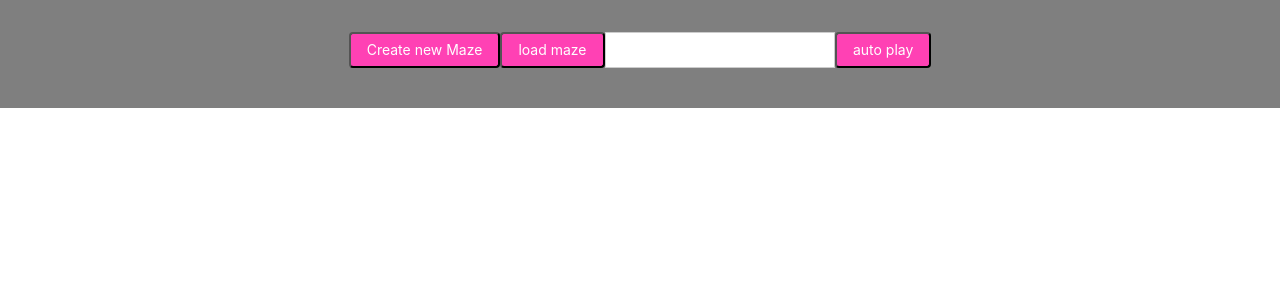
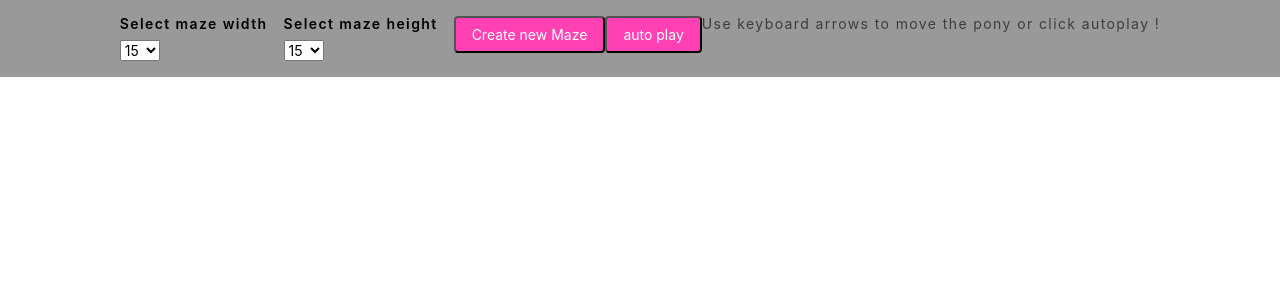
Before and after one commit to louisrstnd/trustpilot-pony-challenge, a React (Create React App) app: page / in a window 1280 px wide. Shown: the top 300 px of the page. Built offline with nearby package versions, Linux system fonts and the light colour scheme.

Commit message:
update design

```diff
--- a/public/index.html
+++ b/public/index.html
@@ -2,7 +2,7 @@
 <html lang="en">
   <head>
     <meta charset="utf-8">
-    <link rel="shortcut icon" href="%PUBLIC_URL%/favicon.ico">
+    <link rel="shortcut icon" href="%PUBLIC_URL%/pony.ico">
     <meta name="viewport" content="width=device-width, initial-scale=1, shrink-to-fit=no">
     <meta name="theme-color" content="#000000">
     <!--
@@ -19,7 +19,7 @@
       work correctly both with client-side routing and a non-root public URL.
       Learn how to configure a non-root public URL by running `npm run build`.
     -->
-    <title>React App</title>
+    <title>Save the Pony!</title>
   </head>
   <body>
     <noscript>
--- a/src/App.css
+++ b/src/App.css
@@ -30,9 +30,9 @@ nav{
   cursor:pointer;
   /*display:inline-block;*/
   text-align: center;
-  font-size:0.5em;
+  font-size:1em;
   box-sizing: border-box;
-
+  font-weight: bold;
   transition: all 0.3s linear;
 
 
@@ -62,9 +62,9 @@ nav{
   background-size: cover;
 
 }
-.exitPath{
+/* .exitPath{
   background-color : rgba(255, 204, 210, .7);
-}
+} */
 .exit{
     background: url('./door.png')  no-repeat;
     background-size: contain;
--- a/src/App.js
+++ b/src/App.js
@@ -26,14 +26,16 @@ class App extends Component {
       mazeId: '',
       width: 0,
       height: 0,
-      walls: [],
+      walls: [[]],
       pony: 0,
       domokun: 0,
       exit: 0,
       exitPath: [],
       directions: [],
       backgroundUrl: '',
-      active: true
+      active: true,
+      newWidth: 15,
+      newHeight: 15
     }
   }
 
@@ -44,12 +46,15 @@ class App extends Component {
 
 
   createMaze = (event) => {
+    let {newWidth, newHeight} = this.state;
+
+    console.log(newWidth, newHeight)
     fetch("https://ponychallenge.trustpilot.com/pony-challenge/maze", {
       method: 'post',
       headers: { 'Content-Type': 'application/json' },
       body: JSON.stringify({
-        "maze-width": 20,
-        "maze-height": 15,
+        "maze-width": Number(newWidth),
+        "maze-height": Number(newHeight),
         "maze-player-name": "Fluttershy",
         "difficulty": 2
       })
@@ -68,6 +73,10 @@ class App extends Component {
   }
 
   refreshMaze = (event) => {
+    if(this.state.mazeId === ''){
+      return;
+    }
+
     fetch("https://ponychallenge.trustpilot.com/pony-challenge/maze/" + this.state.mazeId)
     .then(response => response.json())
     .then(response => {
@@ -213,7 +222,7 @@ class App extends Component {
     return Array.from(directions);
   }
 
-  isSouthWall(coords) {
+  isSouthWall= (coords) => {
     const { walls, height } = this.state;
     if (coords[0] === height - 1) {
       return true;
@@ -225,7 +234,7 @@ class App extends Component {
     return false;
   }
 
-  IsEastWall(coords) {
+  IsEastWall = (coords) => {
     const { walls, width } = this.state;
     if (coords[1] === width - 1) {
       return true;
@@ -304,6 +313,15 @@ class App extends Component {
     this.setState({ mazeId: event.target.value })
 
   }
+  onDimChange = (event) =>{
+    if (event.target.id === "width"){
+      this.setState({newWidth : event.target.value})
+    }
+    if (event.target.id === "height"){
+      this.setState({newHeight : event.target.value})
+    }
+    console.log(event.target.value)
+  }
 
   render() {
     const rows = [];
@@ -343,12 +361,27 @@ class App extends Component {
 
     return (
       <div>
-        <header className="bg-black-50 w-100 ph3 pv3 pv4-ns ph4-m ph5-l pa4">
-        <nav className="f6 fw6 ttu tracked" >
+        <header className="bg-black-40 w-100 pv3 ph4-m ph5-l pa4">
+        <nav className="f6 fw6  tracked" >
+        <div className="measure">
+        <label htmlFor="width" className="select-label db mb2 pr3">Select maze width</label>
+        <select id="width"  onChange={this.onDimChange}>
+    <option value="15">15</option>
+    <option value="20">20</option>
+    <option value="25">25</option>
+      </select>
+      </div>
+      <div className="measure">
+      <label htmlFor="height" className="select-label db mb2 pr3">Select maze height</label>
+        <select id="height"  onChange={this.onDimChange}>
+    <option value="15">15</option>
+    <option value="20">20</option>
+    <option value="25">25</option>
+      </select>
+      </div>
         <button className="f6 link dim br2 ph3 pv2 mb2 dib white bg-hot-pink" onClick={this.createMaze}>Create new Maze</button>
-        <button className="f6 link dim br2 ph3 pv2 mb2 dib white bg-hot-pink" id="loadButton" onClick={this.refreshMaze}>load maze</button>
-        <input className ="input-reset ba b--black-20 pa2 mb2 db w-20" type="text" default-value="enter maze id" onChange={this.onIdChange} />
-        <button className="f6 link dim br2 ph3 pv2 mb2 dib white bg-hot-pink" id="autoplay" onClick={this.autoPlay}> auto play</button>
+         <button className="f6 link dim br2 ph3 pv2 mb2 dib white bg-hot-pink" id="autoplay" onClick={this.autoPlay}> auto play</button>
+        <label><span className="normal black-60"> Use keyboard arrows to move the pony or click autoplay !</span></label>
         </nav>
         </header>
         <div className="container pa4" style={{backgroundImage : `url(${this.state.backgroundUrl})`
--- a/src/components/element.js
+++ b/src/components/element.js
@@ -36,7 +36,7 @@ class Element extends Component {
     return (
 
       <div className ={elementClass.join(" ")} style={elementStyle}>
-        {//this.props.element.key
+        {isExitPath ? "." : ""
         }
        </div>
 
```
Also changed, not shown: 1 other file (tests, documents, lock files or other folders).
